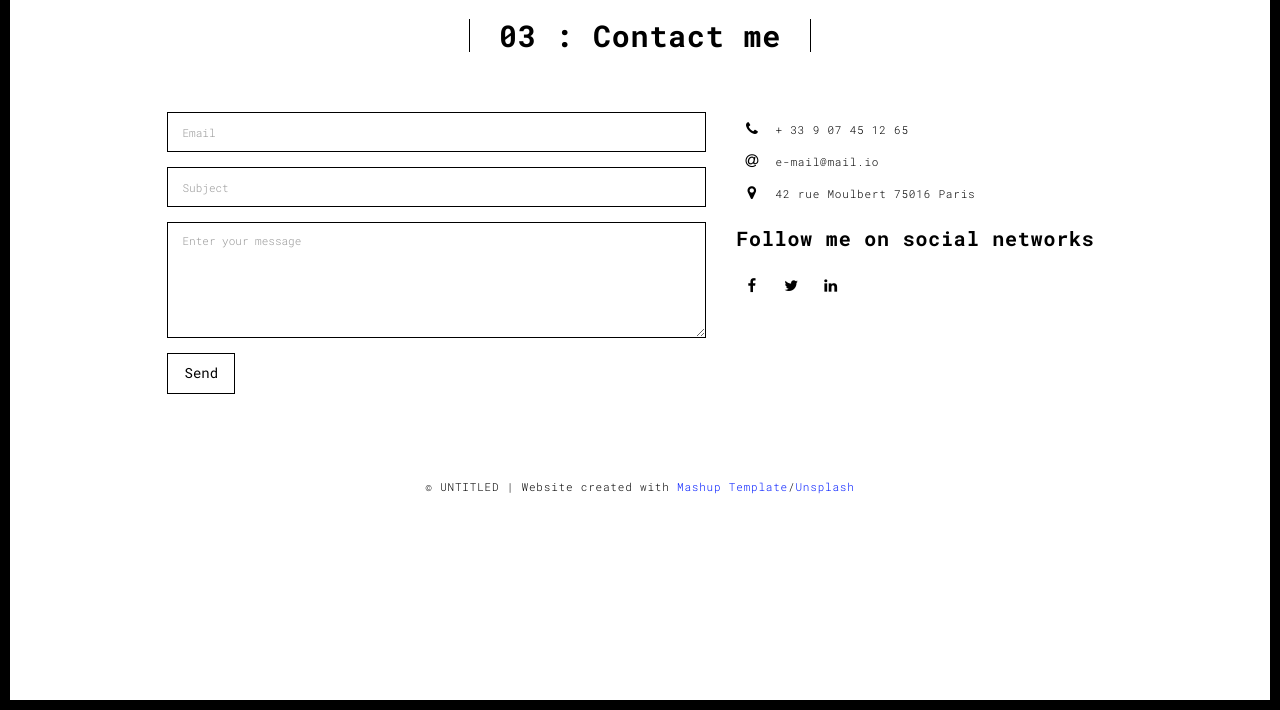
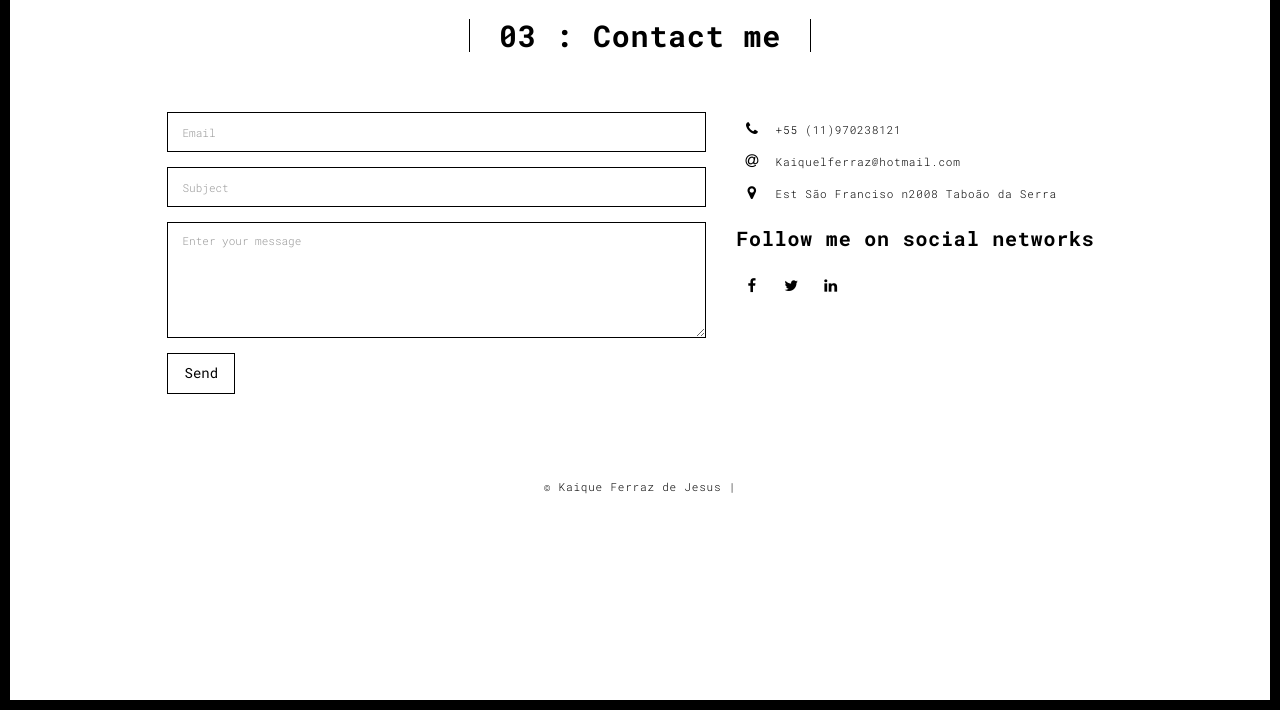
Before and after one commit to KaiqueFj/Web-Server_Py, a Flask app: page /contact.html in a window 1280 px wide. Shown: the part 90-800 px from the top of the page. Run offline with Flask 2, Linux system fonts and the light colour scheme; some libraries are stand-ins or nearby versions.

Commit message:
updating pages

```diff
--- a/server.py
+++ b/server.py
@@ -9,19 +9,10 @@ def my_home():
     return render_template('index.html')
 
 
-@app.route("/about.html")
-def about():
-    return render_template('about.html')
+@app.route("/<string:page_name>")
+def html_page(page_name):
+    return render_template(page_name)
 
-
-@app.route("/works.html")
-def work():
-    return render_template('works.html')
-
-
-@app.route("/contact.html")
-def contact():
-    return render_template('contact.html')
 
 # @app.route("/favicon.ico")
 # def blog():
--- a/templates/about.html
+++ b/templates/about.html
@@ -91,8 +91,8 @@
   <div class="container">
     <div class="row">
       <div class="col-xs-12">
-        <p>© UNTITLED | Website created with <a href="http://www.mashup-template.com/" title="Create website with free html template">Mashup Template</a>/<a href="https://www.unsplash.com/" title="Beautiful Free Images">Unsplash</a></p>
-      </div>
+        <p>© Kaique Ferraz de Jesus |
+        </div>
     </div>
   </div>
 </footer>
--- a/templates/components.html
+++ b/templates/components.html
@@ -231,8 +231,8 @@
   <div class="container">
     <div class="row">
       <div class="col-xs-12">
-        <p>© UNTITLED | Website created with <a href="http://www.mashup-template.com/" title="Create website with free html template">Mashup Template</a>/<a href="https://www.unsplash.com/" title="Beautiful Free Images">Unsplash</a></p>
-      </div>
+        <p>© Kaique Ferraz de Jesus |
+        </div>
     </div>
   </div>
 </footer>
--- a/templates/contact.html
+++ b/templates/contact.html
@@ -28,7 +28,8 @@
   <header>
     <nav class="navbar  navbar-fixed-top navbar-default">
       <div class="container">
-        <button type="button" class="navbar-toggle collapsed" data-toggle="collapse" data-target="#navbar-collapse" aria-expanded="false">
+        <button type="button" class="navbar-toggle collapsed" data-toggle="collapse" data-target="#navbar-collapse"
+          aria-expanded="false">
           <span class="sr-only">Toggle navigation</span>
           <span class="icon-bar"></span>
           <span class="icon-bar"></span>
@@ -80,29 +81,29 @@
                         <span class="fa-icon">
                           <i class="fa fa-phone" aria-hidden="true"></i>
                         </span>
-                          + 33 9 07 45 12 65
+                        +55 (11)970238121
                       </li>
                       <li>
                         <span class="fa-icon">
                           <i class="fa fa-at" aria-hidden="true"></i>
                         </span>
-                          e-mail@mail.io
+                        Kaiquelferraz@hotmail.com
                       </li>
                       <li>
                         <span class="fa-icon">
                           <i class="fa fa fa-map-marker" aria-hidden="true"></i>
                         </span>
-                          42 rue Moulbert 75016 Paris
+                        Est São Franciso n2008 Taboão da Serra
                       </li>
                     </ul>
                     <h3>Follow me on social networks</h3>
                     <a href="http://www.facebook.com" title="" class="fa-icon">
                       <i class="fa fa-facebook"></i>
                     </a>
-                      <a href="http://www.twitter.com" title="" class="fa-icon">
+                    <a href="https://twitter.com/KaiqueFj26" title="" class="fa-icon">
                       <i class="fa fa-twitter"></i>
                     </a>
-                      <a href="http://www.linkedin.com" title="" class="fa-icon">
+                    <a href="www.linkedin.com/in/kaique-ferraz-a9a7b7206" title="" class="fa-icon">
                       <i class="fa fa-linkedin"></i>
                     </a>
 
@@ -123,7 +124,7 @@
     <div class="container">
       <div class="row">
         <div class="col-xs-12">
-        <p>© UNTITLED | Website created with <a href="http://www.mashup-template.com/" title="Create website with free html template">Mashup Template</a>/<a href="https://www.unsplash.com/" title="Beautiful Free Images">Unsplash</a></p>
+          <p>© Kaique Ferraz de Jesus |
         </div>
       </div>
     </div>
@@ -148,6 +149,8 @@
   ga('send', 'pageview');
 </script>
 
--->   <script type="text/javascript" src="../static/main.70a66962.js"></script></body>
+-->
+  <script type="text/javascript" src="../static/main.70a66962.js"></script>
+</body>
 
 </html>
--- a/templates/index.html
+++ b/templates/index.html
@@ -60,9 +60,9 @@
             <div class="text-content">
               <h1>Hello,<br>
                 <span id="typed-strings">
-                  <span>I'm James Dean</span>
-                  <span>French Designer</span>
-                  <span>Working as a Freelance</span>
+                  <span>I'm Kaique Ferraz</span>
+                  <span>Pasionate about technology</span>
+                  <span>Open to new challenges</span>
                 </span>
                 <span id="typed"></span>
               </h1>
--- a/templates/work.html
+++ b/templates/work.html
@@ -105,8 +105,8 @@
   <div class="container">
     <div class="row">
       <div class="col-xs-12">
-        <p>© UNTITLED | Website created with <a href="http://www.mashup-template.com/" title="Create website with free html template">Mashup Template</a>/<a href="https://www.unsplash.com/" title="Beautiful Free Images">Unsplash</a></p>
-      </div>
+        <p>© Kaique Ferraz de Jesus |
+        </div>
     </div>
   </div>
 </footer>
--- a/templates/works.html
+++ b/templates/works.html
@@ -174,8 +174,8 @@
     <div class="container">
       <div class="row">
         <div class="col-xs-12">
-          <p>© UNTITLED | Website created with <a href="http://www.mashup-template.com/"
-              title="Create website with free html template">Mashup Template</a>/<a href="https://www.unsplash.com/"
+          <p>© Kaique Ferraz de Jesus |
+            title="Create website with free html template">Mashup Template</a>/<a href="https://www.unsplash.com/"
               title="Beautiful Free Images">Unsplash</a></p>
         </div>
       </div>
```
Lines whose indentation alone changed are shown as unchanged.
